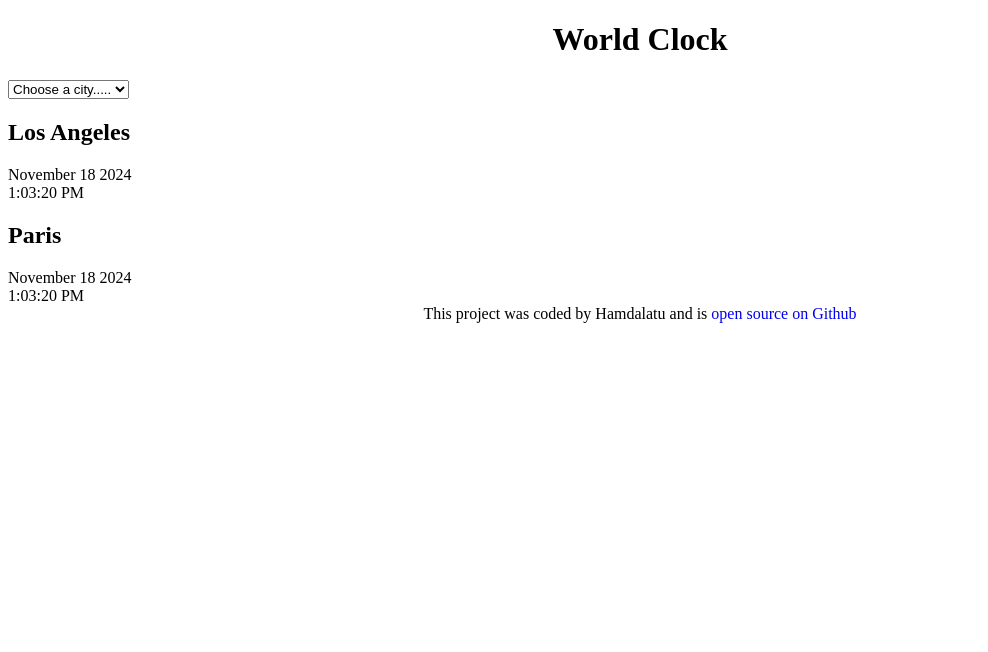
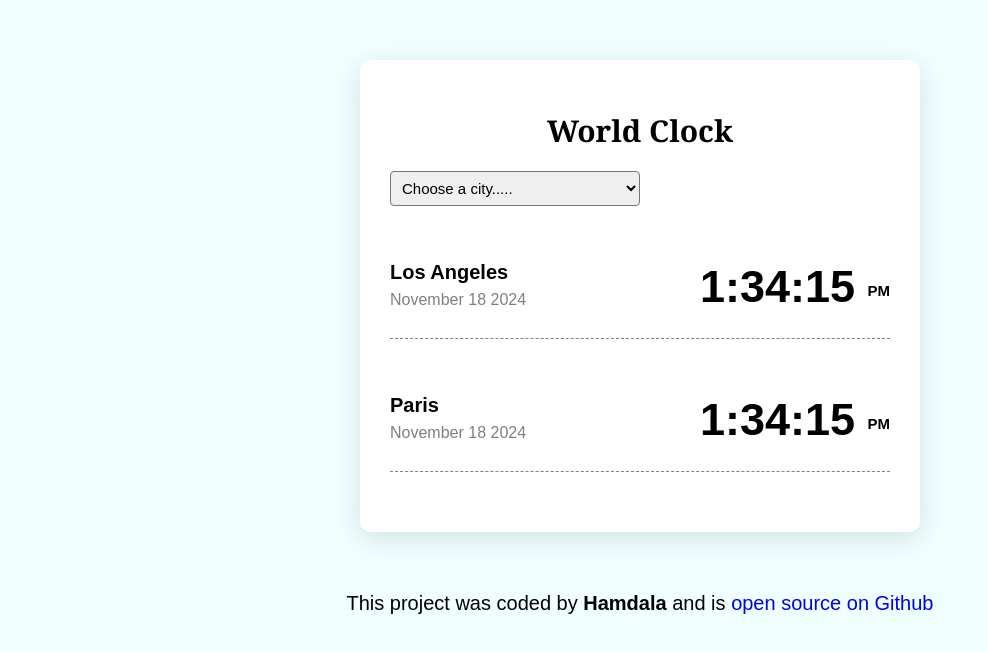
Before and after one commit to akuahamda/World-Clock, a plain HTML site: page index.html in a window 1280 px wide. Shown: the whole page, without its empty margins (0-988 px from the left). Drawn offline with Linux system fonts and the light colour scheme.

Commit message:
added css

```diff
--- a/index.css
+++ b/index.css
@@ -1,9 +1,56 @@
+body{
+    background-color: azure;
+    font-family: sans-serif;
+}
+
+.container{
+    max-width: 500px;
+    margin: 60px auto;
+    background-color: white;
+    padding: 30px;
+    border-radius: 10px;
+    box-shadow: rgba(100, 100, 100, 0.2) 0px 7px 29px 0px;;
+}
+.date{
+    opacity: 0.5;
+}
+.city{
+    display: flex;
+    justify-content: space-between;
+    margin: 30px 0;
+    border-bottom: 1px dashed grey;
+    padding: 25px 0;
+}
+.time{
+    font-size: 45px;
+    font-weight: bold;
+}
+.time small{
+    font-size: 15px;
+    vertical-align: middle;
+}
+h2{
+    margin: 0 0 7px;
+    font-size: 20px;
+
+}
+select{
+    display: block;
+    width: 50%;
+    padding: 7px;
+    border-radius: 4px;
+    font-size: 15px;
+}
+
 h1 {
     text-align: center;
+    font-family: Cambria, Cochin, Georgia, Times, 'Times New Roman', serif;
+    font-size:30px ;
 }
 footer {
     text-align: center;
+    font-size: 20px;
 }
 footer a {
-    text-decoration: none;
+    text-decoration: none ;
 }
--- a/index.html
+++ b/index.html
@@ -7,28 +7,35 @@
     <link rel="stylesheet" href="index.css" />
   </head>
   <body>
-    <div>
+    <div class="container">
       <h1>World Clock</h1>
       <select name="" id="">
         <option value="">Choose a city.....</option>
         <option value="USA">USA</option>
         <option value="paris">Paris</option>
       </select>
-
+      <div>
+        <div class="city">
             <div>
             <h2>Los Angeles</h2>
-        <div>November 18 2024</div>
-        <div>1:03:20 PM</div>
+            <div class="date">November 18 2024</div>
             </div>
+            <div class="time">1:34:15 <small>PM</small></div>
+        </div>
+        <div class="city">
             <div>
             <h2>Paris</h2>
-        <div>November 18 2024</div>
-        <div>1:03:20 PM</div>
+            <div class="date">November 18 2024</div>
+            </div>
+            <div class="time">1:34:15 <small>PM</small></div>
+        </div>
+
       </div>
  </div>
 
+
       <footer>
-      This project was coded by Hamdalatu and is
+        This project was coded by <strong>Hamdala</strong> and is
         <a href="https://github.com/akuahamda/World-Clock"
           >open source on Github</a
         >
```
Lines whose indentation alone changed are shown as unchanged.
